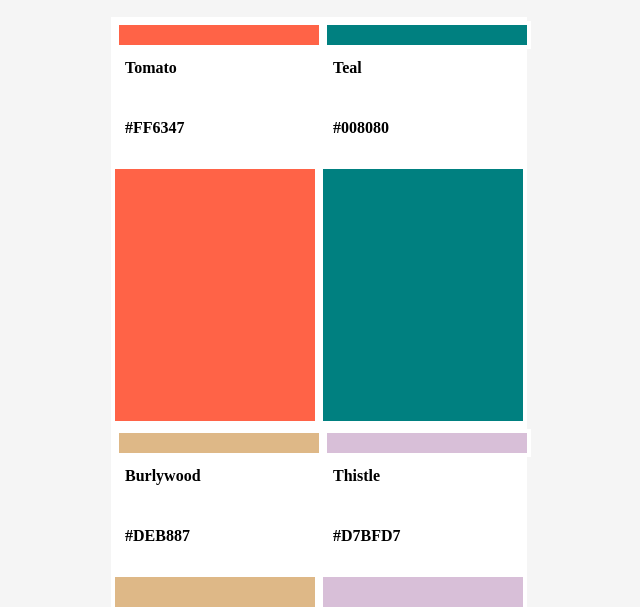
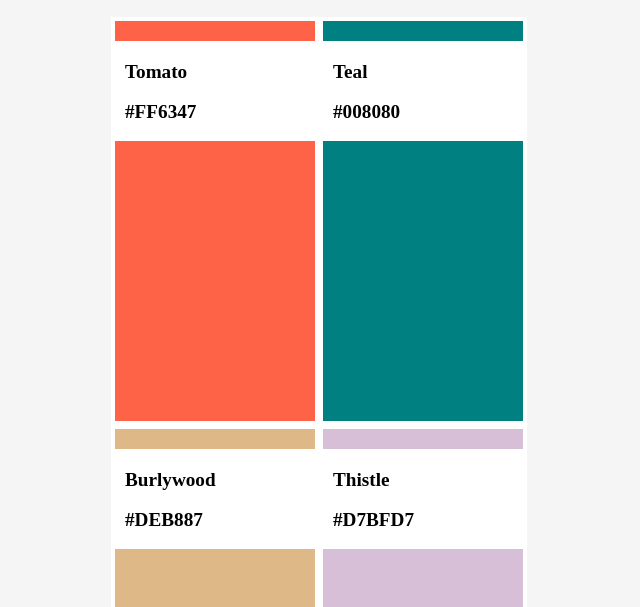
Before and after one commit to TheoLee021/HTML-CSS, a plain HTML site: page practice_theColors.html in a window 1280 px wide. Shown: the part 193-800 px from the top of the page, without its empty margins (321-961 px from the left). Drawn offline with Linux system fonts and the light colour scheme.

Commit message:
Update Using Position

```diff
--- a/practice_theColors.html
+++ b/practice_theColors.html
@@ -28,6 +28,7 @@
                 height: 400px;
                 width: 200px;
                 border: 4px solid white;
+                position: relative;
             }
             div:first-child {
                 background-color: tomato;
@@ -43,6 +44,7 @@
             }
             div > div {
                 height: 20px;
+                border: 0;
             }
             div:nth-child(2) > div {
                 background-color: teal;
@@ -54,17 +56,23 @@
                 background-color: thistle;
             }
             p {
-                display: flex;
+                position: absolute;
+                width: 100%;
                 height: 50px;
-                margin: 0px;
+                margin: 0;
                 padding-top: 10px;
                 padding-left: 10px;
-                text-align: center;
                 background-color: white;
                 font-weight: bold;
+                font-size: 1.2em;
+                box-sizing: border-box;
             }
-            p:nth-child(2) {
-                margin: 0px;
+            div > p:nth-child(2) {
+                top: 20px;
+                padding-top: 20px;
+            }
+            div > p:nth-child(3) {
+                top: 70px;
             }
         </style>
     </head>
```
